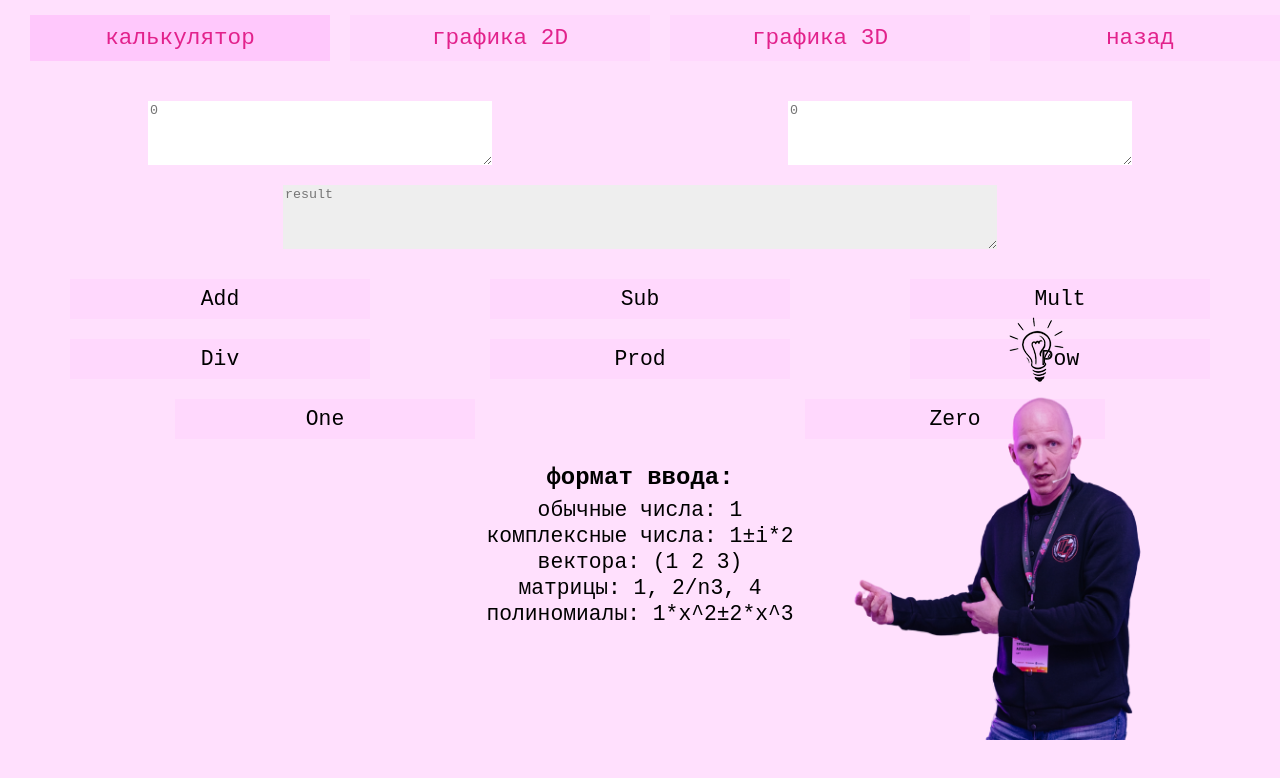
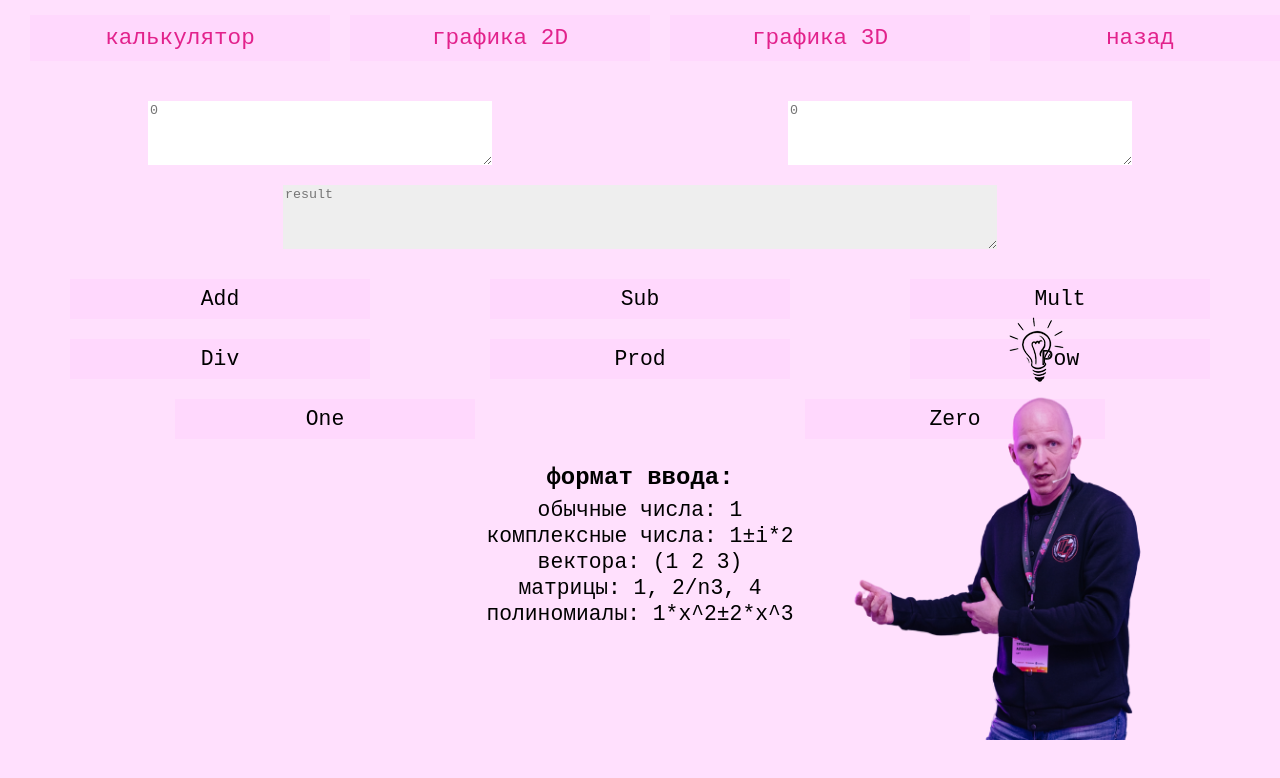
Before and after one commit to Soso4ekkk/voucher, a React (Create React App) app: page / in a window 1280 px wide. Shown: the top 778 px of the page. Built offline with nearby package versions, Linux system fonts and the light colour scheme.

Commit message:
refactored state buttons

```diff
--- a/src/App.js
+++ b/src/App.js
@@ -29,7 +29,7 @@ function App() {
         <div className="App">
             <BrowserRouter>
                 <div className="header-row"><Header ROUTES = {ROUTES}/></div>
-                <div className="meme-row"><Meme></Meme></div>
+                <div className="meme-row"><Meme/></div>
                 <Routes>
                     <Route exact path = {ROUTES.MAIN.path} element = {<Calculator/>}/>
                     <Route exact path = {ROUTES.CALCULATOR.path} element = {<Calculator/>}/>
--- a/src/components/header/Header.js
+++ b/src/components/header/Header.js
@@ -1,4 +1,4 @@
-import { useState } from 'react';
+import { useEffect, useState } from 'react';
 import { useNavigate } from 'react-router-dom';
 
 import Button from './button/Button';
@@ -8,8 +8,12 @@ import './header.css';
 function Header(props) {
     const { ROUTES } = props;
 
-    const [ activeButton, setActiveButton ] = useState(ROUTES.CALCULATOR.path);
+    let [ activeButton, setActiveButton ] = useState(ROUTES.CALCULATOR.path);
     const navigate = useNavigate();
+
+    useEffect(() => {
+        setActiveButton(activeButton = window.location.pathname)
+    });
 
     return (
         <div>
```
